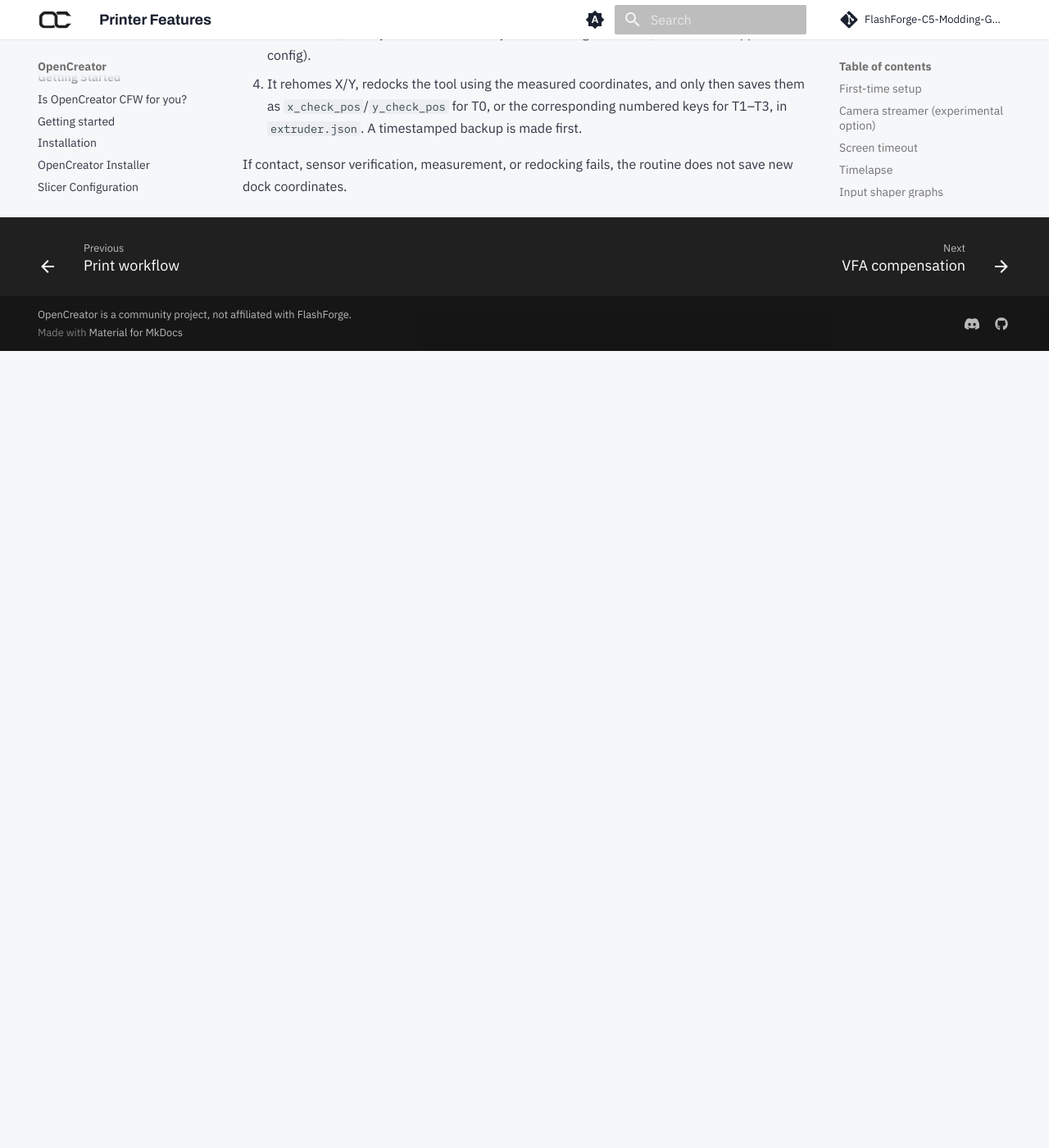
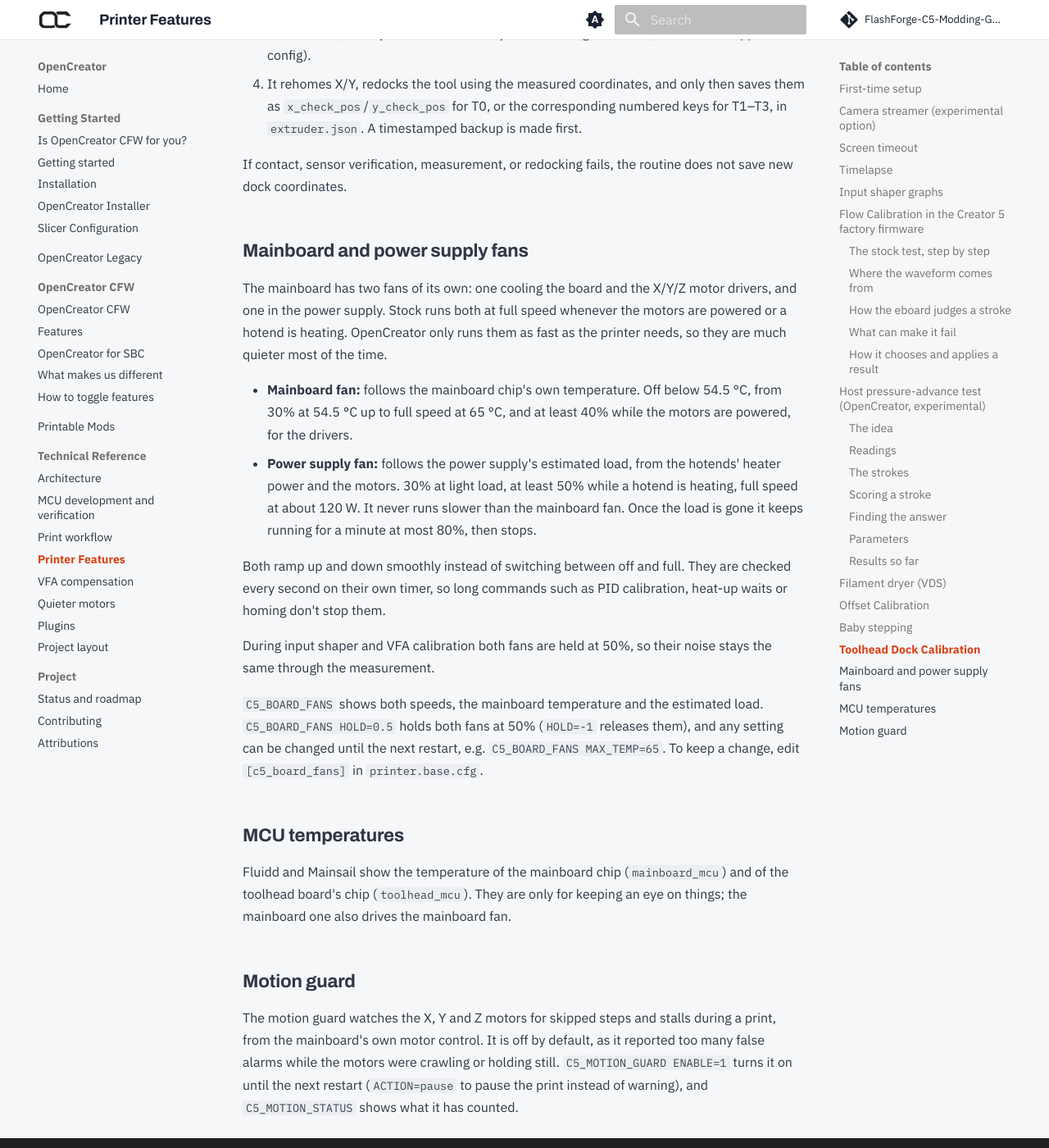
Before and after one commit to FlashForge-C5-Modding-Group/OpenCreator, an MkDocs documentation site: the page built from docs/printer-features.md, in a window 1280 px wide and 1400 px high, scrolled down 15073 px. Shown: the whole window at 82% size. Built offline with MkDocs 1.6.1 and Material for MkDocs 9.7.7, drawn with Linux system fonts in a browser that asks for light colours; comment, search, counter and statistics services are not loaded; before the commit the page ends 15501 px from its top, so only the background shows below that.

Commit message:
docs: quieter motors, board fan ramps, mcu temperatures, motion guard

````diff
--- a/docs/cfwfeatures.md
+++ b/docs/cfwfeatures.md
@@ -48,4 +48,8 @@
 | Chamber fan follows the heater | <span class="oc-status ok">Finished</span> | The chamber heater fan turns off as soon as the chamber heater's target is cleared, instead of running until the chamber cools below 50 °C. |
 | Chamber heater fan full speed toggle (Pro Only) | <span class="oc-status ok">Finished</span> | The chamber heater fan normally slows to half speed once the chamber is near its target. Turn on **chamber_heat_fan_full** in Fans & Outputs (or C5_MISC_CHAMBER_HEAT_FAN_FULL_ON / OFF) to keep it at 90% whenever the chamber heater is on. The setting survives restarts. |
 | Wi-Fi beep fallback | <span class="oc-status ok">Finished (Pi-tunnel)</span> | If a board is pinned to 4 tunnel ports (no dedicated beep serial channel), C5_BUZZER can fall back to sending the beep request over the network to the tunnel bridge instead of silently going quiet. Opt-in via network_host in [creator5_remote_beeper]. |
+| Quieter motors | <span class="oc-status test">Testing</span> | The mainboard follows the real move between steps and cancels each X/Y motor's own wobble, calibrated with `RIPPLE_CALIBRATE`. Up to 40–60% less toolhead vibration at printing speeds; see [Quieter motors](motor-noise.md). Needs the `phase-stepping` mainboard firmware. |
+| Quieter board fans | <span class="oc-status ok">Finished</span> | The mainboard and power supply fans ramp with the board's temperature and the power supply's load instead of running at full speed whenever the printer is busy; see [Mainboard and power supply fans](printer-features.md#mainboard-and-power-supply-fans). |
+| MCU temperatures | <span class="oc-status ok">Finished</span> | The mainboard and toolhead board chips' temperatures show in Fluidd and Mainsail; see [MCU temperatures](printer-features.md#mcu-temperatures). |
+| Motion guard | <span class="oc-status test">Testing</span> | Skipped step and stall detection for X, Y and Z, off by default; see [Motion guard](printer-features.md#motion-guard). |
 | VDS Support | <span class="oc-status ok">Finished</span> | VDS Support is available, but untested as no one on the development team owns a VDS or plans on owning a VDS. |
--- /dev/null
+++ b/docs/motor-noise.md
@@ -0,0 +1,132 @@
+---
+description: How OpenCreator makes the Creator 5's X and Y motors quieter, step interpolation and ripple correction, with measurements.
+---
+
+# Quieter motors
+
+!!! note "Testing"
+    This is in testing on the Kalico `phase-stepping` branch and needs its
+    mainboard firmware. It isn't in a release yet.
+
+The Creator 5's mainboard drives the X, Y and Z motors itself, through
+FlashForge's MCLib motor control (see
+[VFA compensation](vfa-compensation.md)). OpenCreator changes two things in
+it to make the motors quieter, mostly at printing speeds up to about
+100 mm/s:
+
+- **Step interpolation** follows the real move between steps.
+- **Ripple correction** cancels the motors' own wobble, calibrated per motor
+  with the toolhead accelerometer.
+
+## Step interpolation
+
+Klipper sends the mainboard a step for each 1/16 of a full step. Between
+steps the mainboard moves the motor smoothly on to the next one, about
+20,000 times a second. Stock guesses when the next step comes by assuming it
+takes as long as the last one. That is right at a steady speed but wrong
+whenever the speed changes, so the motor runs ahead or falls behind and then
+snaps back on the next step. Speed changes are constant in a print:
+acceleration, input shaping and pressure advance all change it.
+
+On OpenCreator the mainboard's step queue already knows exactly when the next
+step is due, so the motor is moved on at the real rate. After the last step
+of a move it stays on that step, instead of running nearly a step past it
+like stock does.
+
+Nothing changes on the Klipper side: homing, endstops and positions work as
+before.
+
+## Ripple correction
+
+A stepper motor doesn't turn perfectly evenly. Its detent torque and the
+shape of its current give it a small wobble at fixed multiples of its
+electrical cycle (four full steps). On the Creator 5 the strong ones are 2,
+4, 6 and 8 times per cycle; 4 is once per full step. The wobble shakes the
+toolhead at those frequencies, so it moves with speed: at 10 mm/s the
+once-per-step wobble is at 49 Hz, at 20 mm/s at 99 Hz. That is most of the
+hum you hear at printing speeds.
+
+Ripple correction adds a small opposite current to each motor at those
+multiples, timed to the motor's position. The right current depends on the
+speed: for the once-per-step wobble it shrinks as the speed nears the motor's
+resonance, flips over, and grows again above it. So each multiple has a table
+of corrections at five speeds, and the mainboard picks the value for the
+current speed from the step rate. Above the fastest calibrated speed the
+correction fades out, as nothing was measured there.
+
+It is calibrated per motor, and per direction of travel, with the toolhead
+accelerometer.
+
+### Calibrating
+
+Dock all the toolheads, then send:
+
+```
+RIPPLE_CALIBRATE
+```
+
+It homes, picks up the first tool and parks in the middle. Then, for each
+motor, it moves along the diagonal that turns only that motor and measures the
+vibration at each multiple. It takes about 10 minutes a motor and ends with
+`SAVE_CONFIG`. Add `AXIS=X` or `AXIS=Y` to do one motor, or `SAVE=0` to leave
+saving for later.
+
+Each speed it tries prints the vibration before and after:
+
+```
+stepper_x harmonic 4 at 297 Hz (60 mm/s motor): forward 565 -> 33, reverse 567 -> 13 mm/s^2
+```
+
+Run it again after changing motors or belts.
+
+### How it finds the correction
+
+At one speed, the vibration's strength at a multiple is a simple curve
+(a quadratic) in the correction's size and timing. Measuring it with no
+change and with three small test corrections fixes that curve, and the best
+correction is at its bottom. One more move checks it, and it is only kept if
+the vibration went down. It does this twice, the second time with smaller
+test corrections. Both directions are measured on the same out-and-back move.
+
+`MCLIB_RIPPLE_MEASURE STEPPER=stepper_x SPEED=30` shows the vibration at each
+multiple at one speed, and `MCLIB_SET_RIPPLE STEPPER=stepper_x` shows the
+saved tables.
+
+### With VFA compensation
+
+[VFA compensation](vfa-compensation.md) also corrects the 1, 2 and 4 times
+ripples, but tuned at the speed where each one hits the frame's resonance.
+Once a multiple has a ripple table, its VFA value isn't used, at startup or
+when a print turns VFA on. VFA's once-per-cycle correction still applies.
+
+## Measured
+
+Creator 5 Pro, toolhead accelerometer, each move run twice. The numbers are
+how much less the toolhead shakes than on the firmware before these changes,
+in three frequency bands: 10–100 / 100–300 / 300–800 Hz. "Diagonal" moves
+one motor only.
+
+| Move | Step interpolation | Plus ripple correction |
+|---|---|---|
+| Y 5 mm/s | −27% / −49% / −58% | −35% / −42% / −54% |
+| Y 10 mm/s | −26% / −41% / −60% | −41% / −39% / −57% |
+| Y 20 mm/s | −1% / −24% / −42% | −44% / −43% / −33% |
+| Y 80 mm/s | −4% / −30% / −3% | −5% / −36% / −16% |
+| X 5 mm/s | −41% / −15% / −13% | −34% / −18% / −15% |
+| X 20 mm/s | −17% / −23% / −18% | −10% / −36% / −14% |
+| X 40 mm/s | −5% / +3% / +10% | −4% / −16% / −7% |
+| Diagonal 20 mm/s | −2% / −8% / −20% | −31% / −64% / −14% |
+| Slow speed changes | −2 to −15% / 0 to +2% / −3 to −8% | −13 to −19% / −2 to −10% / −12 to −14% |
+| X 150 mm/s | about the same | about the same |
+
+At the speed each point was calibrated at, the wobble it targets drops by 70
+to 98%. The rest of the vibration is the frame and belts, which this doesn't
+touch; input shaping handles that.
+
+## Why not full phase stepping
+
+Prusa's phase stepping has the printer's computer send the motor's exact path
+instead of steps. Step interpolation already follows the path to within a
+fraction of a 1/16 step, and the measurements show the remaining noise is the
+motors' wobble, not step size. So OpenCreator does the part that removes it,
+the ripple correction, without changing how Klipper talks to the mainboard.
--- a/docs/printer-features.md
+++ b/docs/printer-features.md
@@ -555,3 +555,48 @@ not need to be removed for this calibration.
 
 If contact, sensor verification, measurement, or redocking fails, the
 routine does not save new dock coordinates.
+
+## Mainboard and power supply fans
+
+The mainboard has two fans of its own: one cooling the board and the X/Y/Z
+motor drivers, and one in the power supply. Stock runs both at full speed
+whenever the motors are powered or a hotend is heating. OpenCreator only runs
+them as fast as the printer needs, so they are much quieter most of the time.
+
+- **Mainboard fan:** follows the mainboard chip's own temperature. Off below
+  54.5 °C, from 30% at 54.5 °C up to full speed at 65 °C, and at least 40%
+  while the motors are powered, for the drivers.
+- **Power supply fan:** follows the power supply's estimated load, from the
+  hotends' heater power and the motors. 30% at light load, at least 50% while
+  a hotend is heating, full speed at about 120 W. It never runs slower than
+  the mainboard fan. Once the load is gone it keeps running for a minute at
+  most 80%, then stops.
+
+Both ramp up and down smoothly instead of switching between off and full. They
+are checked every second on their own timer, so long commands such as PID
+calibration, heat-up waits or homing don't stop them.
+
+During input shaper and VFA calibration both fans are held at 50%, so their
+noise stays the same through the measurement.
+
+`C5_BOARD_FANS` shows both speeds, the mainboard temperature and the
+estimated load. `C5_BOARD_FANS HOLD=0.5` holds both fans at 50% (`HOLD=-1`
+releases them), and any setting can be changed until the next restart, e.g.
+`C5_BOARD_FANS MAX_TEMP=65`. To keep a change, edit `[c5_board_fans]` in
+`printer.base.cfg`.
+
+## MCU temperatures
+
+Fluidd and Mainsail show the temperature of the mainboard chip
+(`mainboard_mcu`) and of the toolhead board's chip (`toolhead_mcu`). They are
+only for keeping an eye on things; the mainboard one also drives the
+mainboard fan.
+
+## Motion guard
+
+The motion guard watches the X, Y and Z motors for skipped steps and stalls
+during a print, from the mainboard's own motor control. It is off by default,
+as it reported too many false alarms while the motors were crawling or
+holding still. `C5_MOTION_GUARD ENABLE=1` turns it on until the next restart
+(`ACTION=pause` to pause the print instead of warning), and
+`C5_MOTION_STATUS` shows what it has counted.
--- a/mkdocs.yml
+++ b/mkdocs.yml
@@ -112,6 +112,7 @@ nav:
     - Print workflow: print-workflow.md
     - Printer Features: printer-features.md
     - VFA compensation: vfa-compensation.md
+    - Quieter motors: motor-noise.md
     - Plugins: plugins.md
     - Project layout: project-layout.md
   - Project:
````
Also changed, not shown: docs/vfa-compensation.md (+4 -0 lines).
